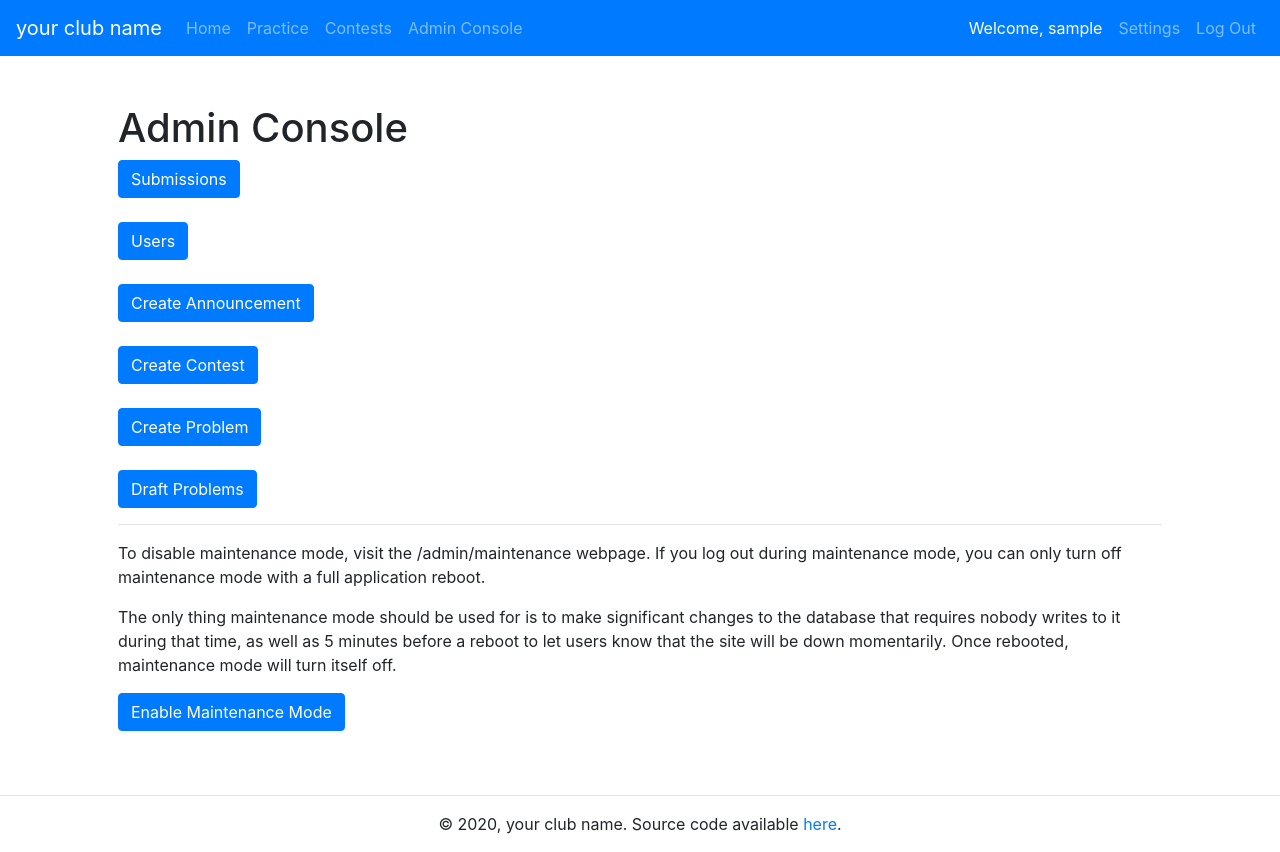
After one commit to jdabtieu/CTFOJ, a Flask app: page /admin/console in a window 1280 px wide. The commit adds this page. Run offline with Flask 2, Linux system fonts and the light colour scheme; the visitor is signed in with stand-in values (Sample User, id 1); some libraries are stand-ins or nearby versions.

Commit message:
admin console

```diff
--- a/application.py
+++ b/application.py
@@ -1007,6 +1007,10 @@ def delete_problem(problem_id):
     flash('Problem successfully deleted', 'success')
     return redirect("/problems")
 
+@app.route("/admin/console")
+@admin_required
+def admin_console():
+    return render_template("admin/console.html")
 
 @app.route("/admin/submissions")
 @admin_required
--- /dev/null
+++ b/templates/admin/console.html
@@ -0,0 +1,27 @@
+{% extends "layout.html" %}
+
+{% block title %}Admin Console{% endblock %}
+
+{% block main %}
+<h1>Admin Console</h1>
+<a class="btn btn-primary" href="/admin/submissions" role="button">Submissions</a>
+<br>
+<br>
+<a class="btn btn-primary" href="/admin/users" role="button">Users</a>
+<br>
+<br>
+<a class="btn btn-primary" href="/admin/createannouncement" role="button">Create Announcement</a>
+<br>
+<br>
+<a class="btn btn-primary" href="/admin/createcontest" role="button">Create Contest</a>
+<br>
+<br>
+<a class="btn btn-primary" href="/admin/createproblem" role="button">Create Problem</a>
+<br>
+<br>
+<a class="btn btn-primary" href="/problems/draft" role="button">Draft Problems</a>
+<hr>
+<p>To disable maintenance mode, visit the /admin/maintenance webpage. If you log out during maintenance mode, you can only turn off maintenance mode with a full application reboot.</p>
+<p>The only thing maintenance mode should be used for is to make significant changes to the database that requires nobody writes to it during that time, as well as 5 minutes before a reboot to let users know that the site will be down momentarily. Once rebooted, maintenance mode will turn itself off.</p>
+<a class="btn btn-primary" href="/admin/maintenance" role="button">Enable Maintenance Mode</a>
+{% endblock %}
--- a/templates/layout.html
+++ b/templates/layout.html
@@ -29,17 +29,7 @@
                         <li><a class="nav-link" href="/problems">Practice</a></li>
                         <li><a class="nav-link" href="/contests">Contests</a></li>
                         {% if session.admin %}
-                            <li class="dropdown">
-                                <a class="nav-link dropdown-toggle" href="#" id="navbarDropdown" data-toggle="dropdown">Admin Tools</a>
-                                <div class="dropdown-menu">
-                                    <a class="dropdown-item" href="/admin/submissions">Submissions</a>
-                                    <a class="dropdown-item" href="/admin/users">Users</a>
-                                    <a class="dropdown-item" href="/admin/createcontest">Create Contest</a>
-                                    <a class="dropdown-item" href="/admin/createproblem">Create Problem</a>
-                                    <a class="dropdown-item" href="/admin/createannouncement">Create Announcement</a>
-                                    <a class="dropdown-item" href="/problems/draft">Draft Problems</a>
-                                </div>
-                            </li>
+                            <li><a class="nav-link" href="/admin/console">Admin Console</a></li>
                         {% endif %}
                     </ul>
                     <ul class="navbar-nav ml-auto">
```
